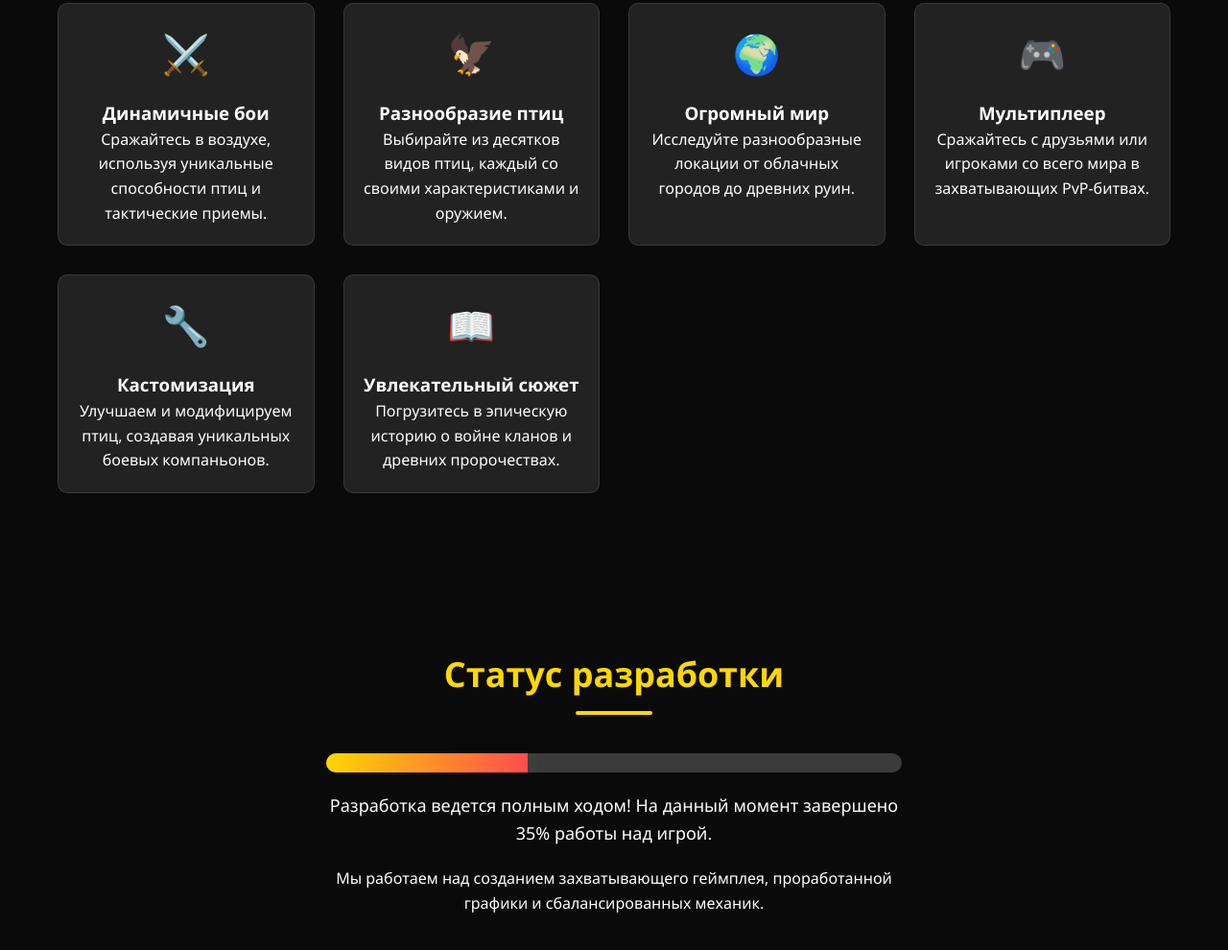
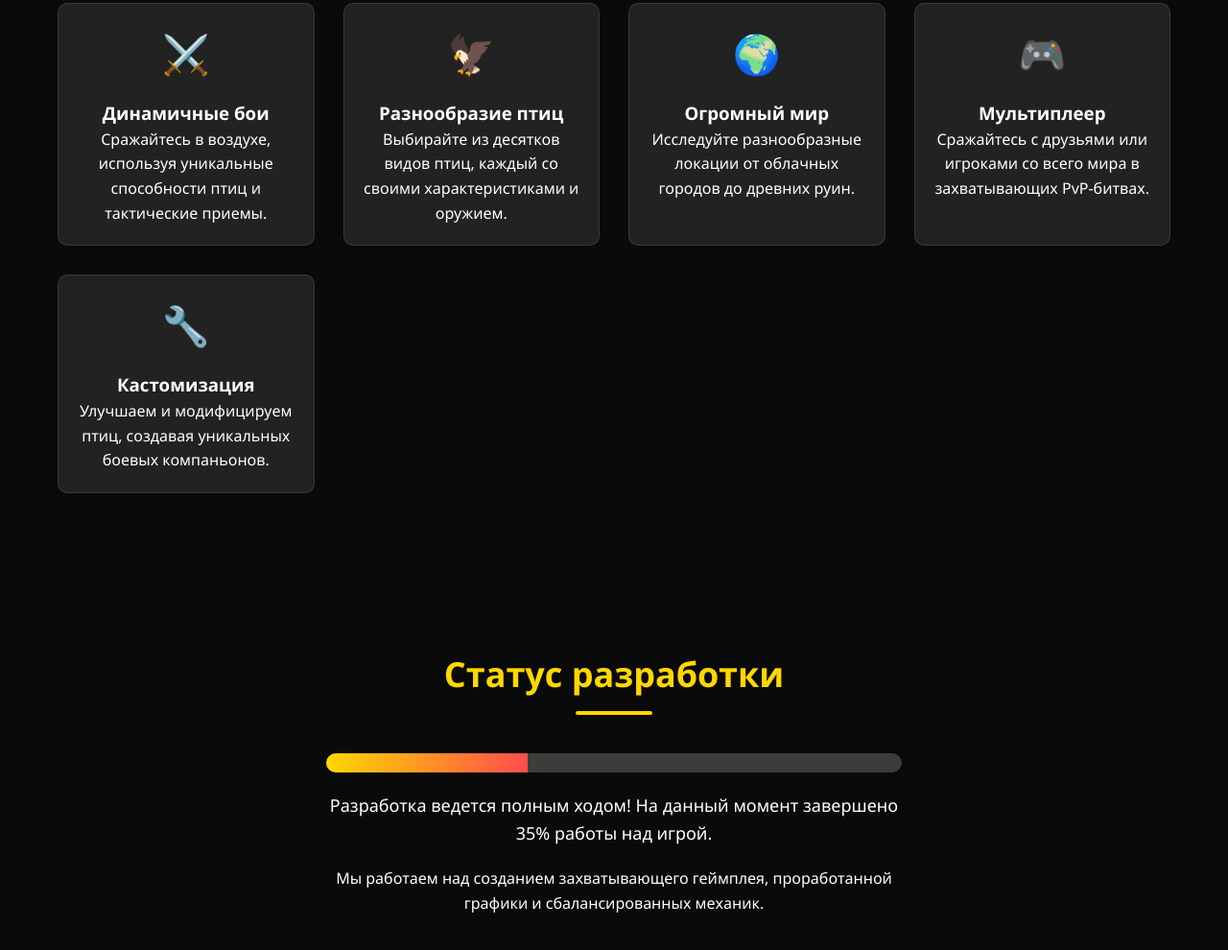
Before and after one commit to PUPSIK01/3459453420, a plain HTML site: page index.html in a window 1280 px wide. Shown: the part 2128-3118 px from the top of the page at 96% size. Drawn offline with Linux system fonts and the light colour scheme.

Commit message:
Add files via upload

```diff
--- a/index.html
+++ b/index.html
@@ -630,11 +630,6 @@
         <h3>Кастомизация</h3>
         <p>Улучшаем и модифицируем птиц, создавая уникальных боевых компаньонов.</p>
       </div>
-      <div class="feature-card">
-        <div class="feature-icon">📖</div>
-        <h3>Увлекательный сюжет</h3>
-        <p>Погрузитесь в эпическую историю о войне кланов и древних пророчествах.</p>
-      </div>
     </div>
   </div>
 </section>
```
